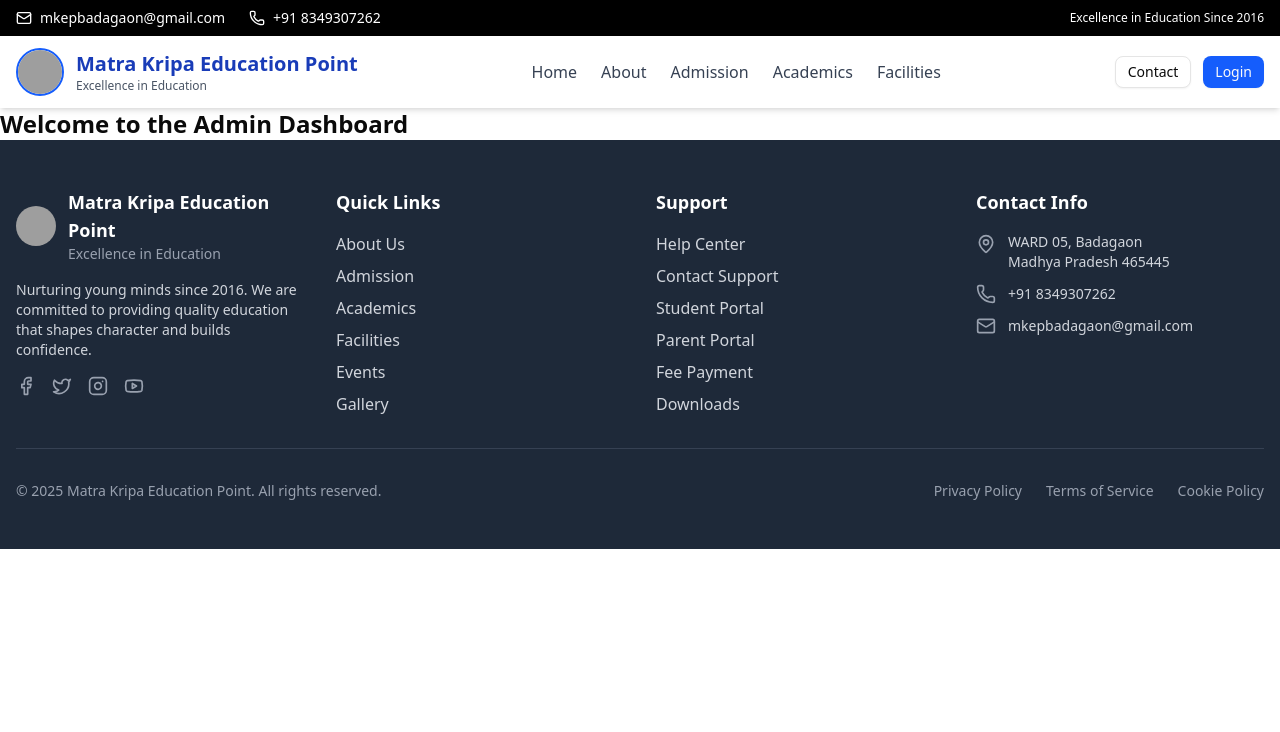
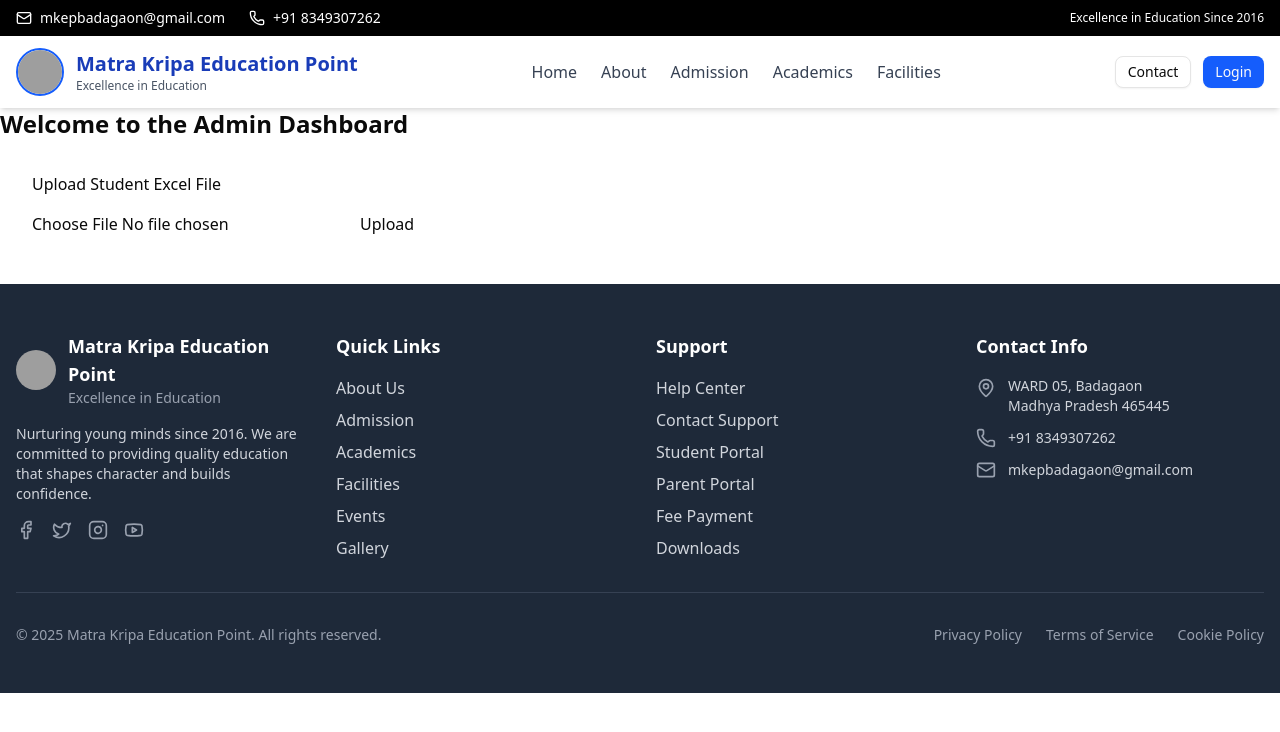
Before and after one commit to ankushpatidar18/OSMS-Frontend, a React (Vite) app: page /admin/dashboard in a window 1280 px wide. Shown: the top 732 px of the page. Built offline with nearby package versions, Linux system fonts and the light colour scheme; grey boxes are pictures that could not be loaded.

Commit message:
uploading excel file(need to improve ui)

```diff
--- a/src/components/AdminDashboard.jsx
+++ b/src/components/AdminDashboard.jsx
@@ -1,9 +1,11 @@
 import React from 'react'
+import UploadStudents from './uploadStudents'
 
 const AdminDashboard = () => {
   return (
     <div>
        <h1 className="text-2xl font-bold">Welcome to the Admin Dashboard</h1>
+       <UploadStudents />
     </div>
   )
 }
--- /dev/null
+++ b/src/components/UploadStudents.jsx
@@ -0,0 +1,64 @@
+import React, { useState } from "react";
+
+const UploadStudents = () => {
+  const [file, setFile] = useState(null);
+  const [message, setMessage] = useState("");
+
+  const handleFileChange = (e) => {
+    setFile(e.target.files[0]);
+    setMessage(""); // clear any previous message
+  };
+
+  const handleUpload = async () => {
+    if (!file) {
+      setMessage("Please select a file first.");
+      return;
+    }
+
+    const formData = new FormData();
+    formData.append("file", file);
+
+    try {
+      const response = await fetch("http://localhost:5000/api/upload-students", {
+        method: "POST",
+        body: formData,
+      });
+
+      const data = await response.json();
+
+      if (response.ok) {
+        setMessage("✅ " + data.message);
+      } else {
+        setMessage("❌ Upload failed: " + data.message);
+      }
+    } catch (error) {
+      setMessage("❌ Error uploading file. Backend might be down.");
+      console.error("Upload error:", error);
+    }
+  };
+
+  return (
+    <div style={{ padding: "2rem" }}>
+      <h2>Upload Student Excel File</h2>
+
+      <input
+        type="file"
+        accept=".xlsx"
+        onChange={handleFileChange}
+        style={{ margin: "1rem 0" }}
+      />
+
+      <button onClick={handleUpload} style={{ padding: "0.5rem 1rem" }}>
+        Upload
+      </button>
+
+      {message && (
+        <p style={{ marginTop: "1rem", color: message.includes("✅") ? "green" : "red" }}>
+          {message}
+        </p>
+      )}
+    </div>
+  );
+};
+
+export default UploadStudents;
```
